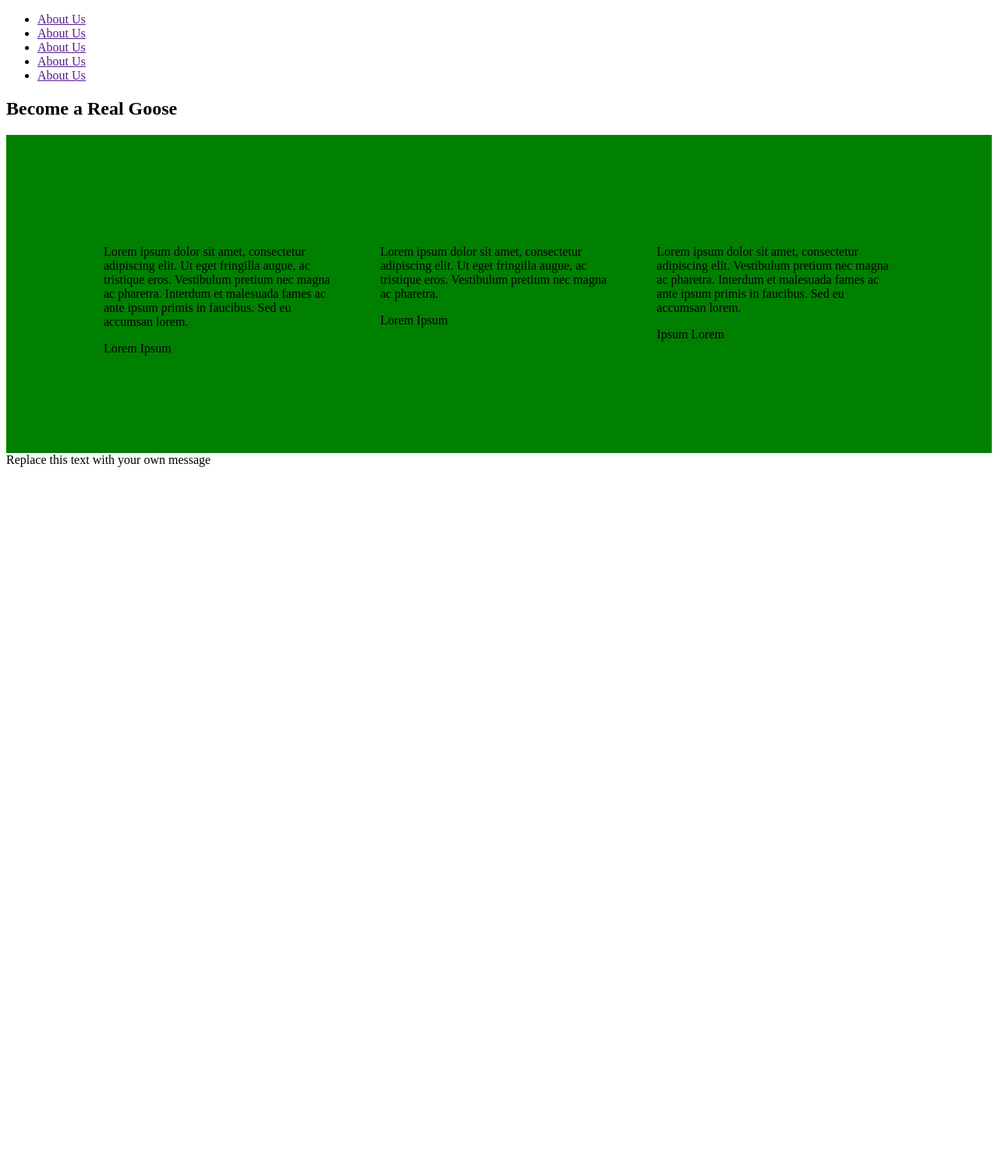
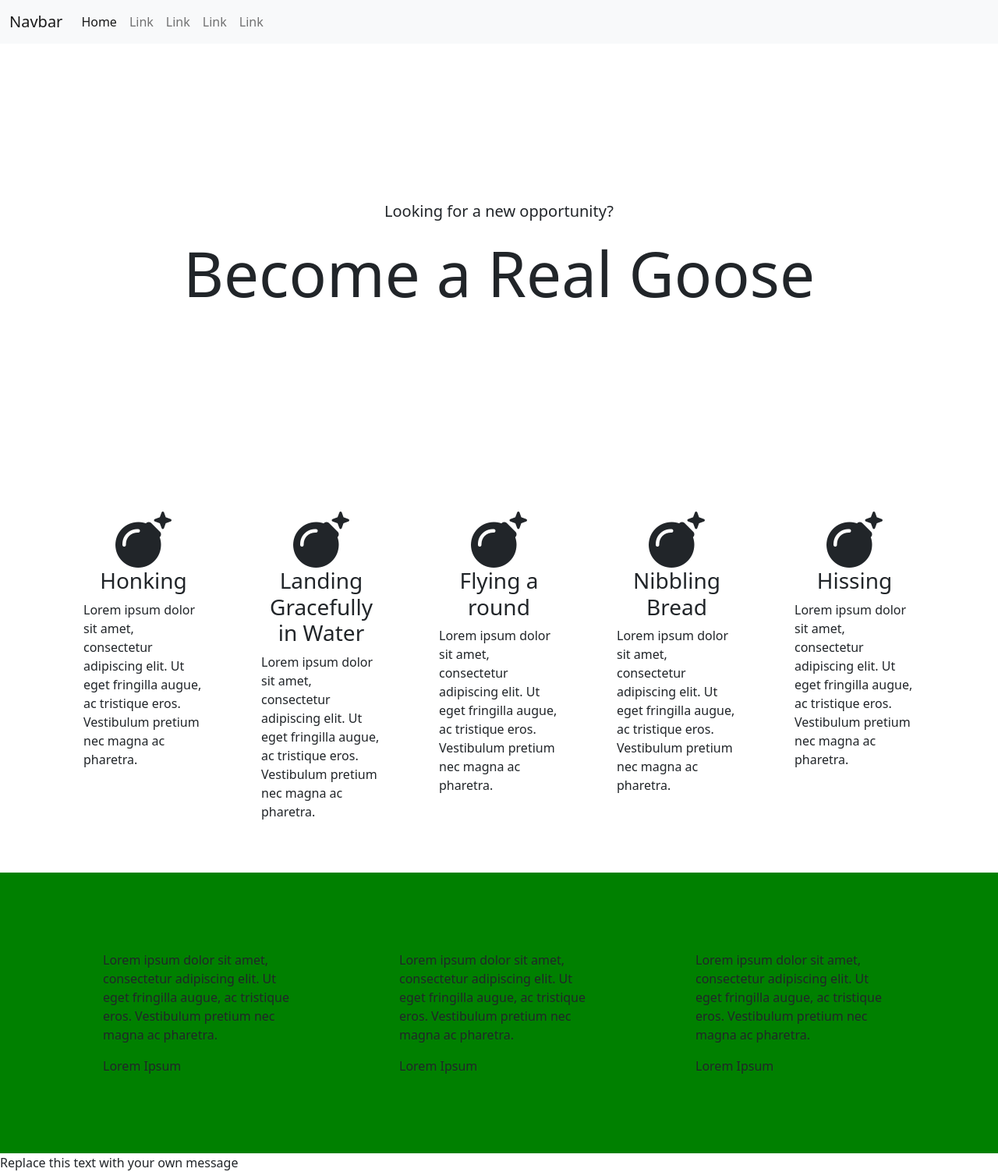
Before and after one commit to bnbry/be-a-goose, a plain HTML site: page index.html in a window 1280 px wide. Shown: the whole page at 78% size. Before the commit the page ends 800 px from the top, so only its background shows below. Drawn offline with nearby package versions, Linux system fonts and the light colour scheme.

Commit message:
Bootstrapify

```diff
--- a/index.html
+++ b/index.html
@@ -2,50 +2,148 @@
 <html>
   <head>
     <title>Be a Goose</title>
+    <link rel="stylesheet" href="https://cdnjs.cloudflare.com/ajax/libs/font-awesome/6.1.1/css/all.min.css" integrity="sha512-KfkfwYDsLkIlwQp6LFnl8zNdLGxu9YAA1QvwINks4PhcElQSvqcyVLLD9aMhXd13uQjoXtEKNosOWaZqXgel0g==" crossorigin="anonymous" referrerpolicy="no-referrer" />
+    <link href="https://cdn.jsdelivr.net/npm/bootstrap@5.2.0-beta1/dist/css/bootstrap.min.css" rel="stylesheet" integrity="sha384-0evHe/X+R7YkIZDRvuzKMRqM+OrBnVFBL6DOitfPri4tjfHxaWutUpFmBp4vmVor" crossorigin="anonymous">
+    <script src="https://cdn.jsdelivr.net/npm/bootstrap@5.2.0-beta1/dist/js/bootstrap.bundle.min.js" integrity="sha384-pprn3073KE6tl6bjs2QrFaJGz5/SUsLqktiwsUTF55Jfv3qYSDhgCecCxMW52nD2" crossorigin="anonymous"></script>
     <style>
       * {
         box-sizing: border-box;
       }
 
+      .pitch {
+        padding: 200px 0;
+        text-align: center;
+      }
+
+      .breakdown {
+        padding: 25px;
+      }
+
+      .breakdown .fa-solid {
+        font-size: 72px;
+        text-align: center;
+        width: 100%;
+        display: inline-block;
+      }
+
+      .breakdown h3 {
+        text-align: center;
+      }
+
       .testimonials {
         background-color: green;
-        padding: 100px;
-        width: 100%;
-        display: flex;
-        flex-wrap: wrap;
+        padding: 50px;
       }
 
       .testimonial {
-        width: 33.33333%;
-        flex-grow: 1;
-        padding: 25px;
+        padding: 50px;
       }
     </style>
   </head>
   <body>
-    <nav>
-      <ul>
-        <li><a href="">About Us</a></li>
-        <li><a href="">About Us</a></li>
-        <li><a href="">About Us</a></li>
-        <li><a href="">About Us</a></li>
-        <li><a href="">About Us</a></li>
+    <nav class="navbar navbar-expand-lg bg-light">
+      <div class="container-fluid">
+        <a class="navbar-brand" href="#">Navbar</a>
+        <button class="navbar-toggler" type="button" data-bs-toggle="collapse" data-bs-target="#navbarSupportedContent" aria-controls="navbarSupportedContent" aria-expanded="false" aria-label="Toggle navigation">
+          <span class="navbar-toggler-icon"></span>
+        </button>
+        <div class="collapse navbar-collapse" id="navbarSupportedContent">
+          <ul class="navbar-nav me-auto mb-2 mb-lg-0">
+            <li class="nav-item">
+              <a class="nav-link active" aria-current="page" href="#">Home</a>
+            </li>
+            <li class="nav-item">
+              <a class="nav-link" href="#">Link</a>
+            </li>
+            <li class="nav-item">
+              <a class="nav-link" href="#">Link</a>
+            </li>
+            <li class="nav-item">
+              <a class="nav-link" href="#">Link</a>
+            </li>
+            <li class="nav-item">
+              <a class="nav-link" href="#">Link</a>
+            </li>
           </ul>
+        </div>
+      </div>
     </nav>
-    <main>
-      <section class="pitch">
-        <h1>Become a Real Goose</h1>
+    <main class="container-fluid">
+      <section class="pitch row">
+        <div class="col">
+          <div class="container">
+            <div class="row">
+              <div class="col">
+                <p class="lead">Looking for a new opportunity?</p>
+                <h1 class="display-1">Become a Real Goose</h1>
+              </div>
+            </div>
+          </div>
+        </div>
       </section>
-      <section class="breakdown"></section>
-      <section class="testimonials">
-        <div class="testimonial">
+      <section class="breakdown row">
+        <div class="col">
+          <div class="container">
+            <div class="row">
+              <div class="col">
+                <div class="breakdown">
+                  <i class="fa-solid fa-bomb"></i>
+                  <h3>Honking</h3>
                   <p>
                     Lorem ipsum dolor sit amet, consectetur adipiscing elit. Ut eget fringilla augue, ac tristique eros.
-            Vestibulum pretium nec magna ac pharetra. Interdum et malesuada fames ac ante ipsum primis in faucibus.
-            Sed eu accumsan lorem.
+                    Vestibulum pretium nec magna ac pharetra.
                   </p>
-          <div>Lorem Ipsum</div>
                 </div>
+              </div>
+              <div class="col">
+                <div class="breakdown">
+                  <i class="fa-solid fa-bomb"></i>
+                  <h3>Landing Gracefully in Water</h3>
+                  <p>
+                    Lorem ipsum dolor sit amet, consectetur adipiscing elit. Ut eget fringilla augue, ac tristique eros.
+                    Vestibulum pretium nec magna ac pharetra.
+                  </p>
+                </div>
+              </div>
+              <div class="col">
+                <div class="breakdown">
+                  <i class="fa-solid fa-bomb"></i>
+                  <h3>Flying a round</h3>
+                  <p>
+                    Lorem ipsum dolor sit amet, consectetur adipiscing elit. Ut eget fringilla augue, ac tristique eros.
+                    Vestibulum pretium nec magna ac pharetra.
+                  </p>
+                </div>
+              </div>
+              <div class="col">
+                <div class="breakdown">
+                  <i class="fa-solid fa-bomb"></i>
+                  <h3>Nibbling Bread</h3>
+                  <p>
+                    Lorem ipsum dolor sit amet, consectetur adipiscing elit. Ut eget fringilla augue, ac tristique eros.
+                    Vestibulum pretium nec magna ac pharetra.
+                  </p>
+                </div>
+              </div>
+              <div class="col">
+                <div class="breakdown">
+                  <i class="fa-solid fa-bomb"></i>
+                  <h3>Hissing</h3>
+                  <p>
+                    Lorem ipsum dolor sit amet, consectetur adipiscing elit. Ut eget fringilla augue, ac tristique eros.
+                    Vestibulum pretium nec magna ac pharetra.
+                  </p>
+                </div>
+              </div>
+            </div>
+          </div>
+        </div>
+      </section>
+      <section class="testimonials row">
+        <div class="col">
+          <div class="container">
+            <div class="row">
+              <div class="col">
                 <div class="testimonial">
                   <p>
                     Lorem ipsum dolor sit amet, consectetur adipiscing elit. Ut eget fringilla augue, ac tristique eros.
@@ -53,12 +151,27 @@
                   </p>
                   <div>Lorem Ipsum</div>
                 </div>
+              </div>
+              <div class="col">
                 <div class="testimonial">
                   <p>
-            Lorem ipsum dolor sit amet, consectetur adipiscing elit. Vestibulum pretium nec magna ac pharetra. Interdum
-            et malesuada fames ac ante ipsum primis in faucibus. Sed eu accumsan lorem.
+                    Lorem ipsum dolor sit amet, consectetur adipiscing elit. Ut eget fringilla augue, ac tristique eros.
+                    Vestibulum pretium nec magna ac pharetra.
                   </p>
-          <div>Ipsum Lorem</div>
+                  <div>Lorem Ipsum</div>
+                </div>
+              </div>
+              <div class="col">
+                <div class="testimonial">
+                  <p>
+                    Lorem ipsum dolor sit amet, consectetur adipiscing elit. Ut eget fringilla augue, ac tristique eros.
+                    Vestibulum pretium nec magna ac pharetra.
+                  </p>
+                  <div>Lorem Ipsum</div>
+                </div>
+              </div>
+            </div>
+          </div>
         </div>
       </section>
     </main>
```
Lines whose indentation alone changed are shown as unchanged.
